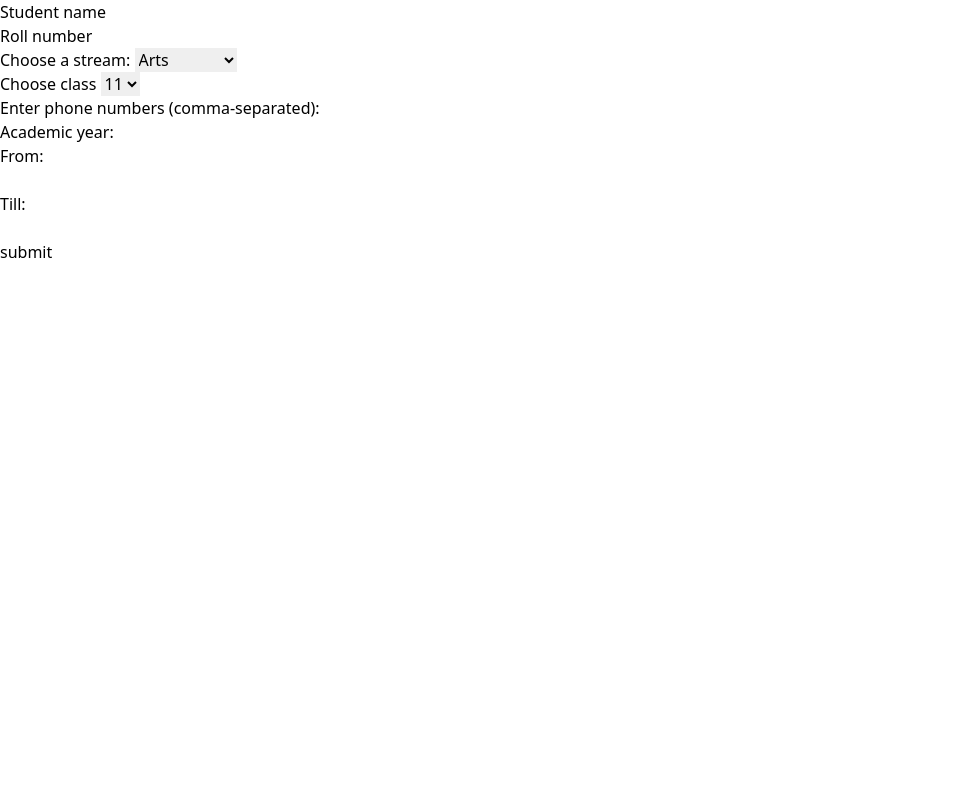
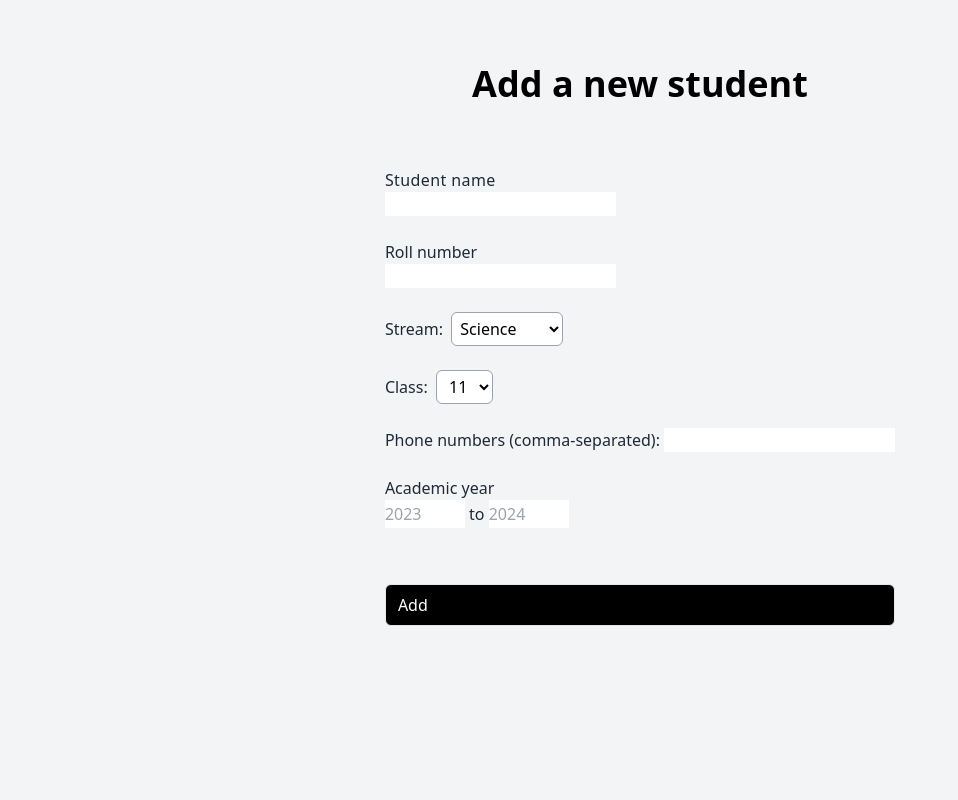
Before and after one commit to localrice/dalton-attendance, a Flask app: page /addStudents in a window 1280 px wide. Shown: the whole page, without its empty margins (0-958 px from the left). Run offline with Flask 3, Linux system fonts and the light colour scheme; style sheets or scripts are compiled from the project's sources.

Commit message:
add: styles for add_students page

```diff
--- a/templates/add_students.html
+++ b/templates/add_students.html
@@ -1,45 +1,99 @@
 <!DOCTYPE html>
-<html>
+<html class="">
   <head>
     <link rel="stylesheet" href="/static/output.css" />
     <meta name="viewport" content="width=device-width, initial-scale=1" />
   </head>
-  <body>
-    <form action="/data" method="POST">
-      <p>Student name <input type="text" name="student name" required /></p>
-      <p>Roll number<input type="text" name="roll number" required /></p>
-      <p>
-        <label for="stream">Choose a stream:</label>
-        <select id="stream" name="stream" required>
+  <body class="bg-gray-100 dark:bg-black">
+    <main class="flex items-center justify-start min-h-screen w-full flex-col">
+      <div class="py-16 px-4">
+        <h4 class="font-sans font-bold text-black dark:text-white text-4xl">
+          Add a new student
+        </h4>
+      </div>
+      <div class="px-4">
+        <form action="/data" class="flex flex-col gap-6" method="POST">
+          <fieldset class="">
+            <p class="text-gray-800 tracking-wide dark:text-gray-300">
+              Student name
+            </p>
+            <input
+              type="text"
+              class="input-text"
+              name="student name"
+              required />
+          </fieldset>
+
+          <fieldset>
+            <p class="text-gray-800 dark:text-gray-300">Roll number</p>
+            <input type="text" class="input-text" name="roll number" required />
+          </fieldset>
+
+          <fieldset>
+            <label for="stream" class="text-gray-800 dark:text-gray-300"
+              >Stream:&nbsp;</label
+            >
+            <select
+              id="stream"
+              class="px-1 py-1 bg-white border border-gray-400 outline-none dark:bg-black dark:border-gray-800 dark:text-white rounded-md"
+              name="stream"
+              required>
+              <option value="science">Science</option>
+              <option value="commerce">Commerce</option>
               <option value="arts">Arts</option>
-          <option value="commerce">Commerce</option>
-          <option value="science">Science</option>
             </select>
-      </p>
+          </fieldset>
 
-      <p>
-        <label for="class">Choose class</label>
-        <select id="class" name="class" requried>
+          <fieldset>
+            <label for="class" class="text-gray-800 dark:text-gray-300"
+              >Class:&nbsp;</label
+            >
+            <select
+              id="class"
+              name="class"
+              class="px-2 py-1 bg-white border border-gray-400 outline-none dark:bg-black dark:border-gray-800 dark:text-white rounded-md"
+              requried>
               <option value="11">11</option>
               <option value="12">12</option>
             </select>
-      </p>
+          </fieldset>
 
-      <p>
-        <label for="phone_numbers"
-          >Enter phone numbers (comma-separated):</label
+          <fieldset>
+            <label for="phone_numbers" class="text-gray-800 dark:text-gray-300"
+              >Phone numbers (comma-separated):</label
             >
-        <input type="text" id="phone_numbers" name="phone_numbers" required />
-      </p>
-      <p>
-        Academic year:<br />
-        <label for="year1">From:</label>
-        <input type="number" id="year1" name="year1" required /><br /><br />
-        <label for="year2">Till:</label>
-        <input type="number" id="year2" name="year2" required /><br /><br />
-      </p>
+            <input
+              type="text"
+              id="phone_numbers"
+              class="input-text"
+              name="phone_numbers"
+              required />
+          </fieldset>
 
-      <p><input type="submit" value="submit" /></p>
+          <fieldset class="text-gray-800 dark:text-gray-300">
+            <h2 class="text-gray-800 dark:text-gray-300">Academic year</h2>
+            <input
+              type="number"
+              class="input-text w-20 py-[.12rem]"
+              placeholder="2023"
+              id="year1"
+              name="year1"
+              required />
+            <label for="year2"> to </label>
+            <input
+              type="number"
+              placeholder="2024"
+              class="input-text w-20 py-[.12rem]"
+              id="year2"
+              name="year2"
+              required />
+          </fieldset>
+
+          <div class="py-8">
+            <button class="button hover:shadow-sm">Add</button>
+          </div>
         </form>
+      </div>
+    </main>
   </body>
 </html>
```
Lines whose indentation alone changed are shown as unchanged.
